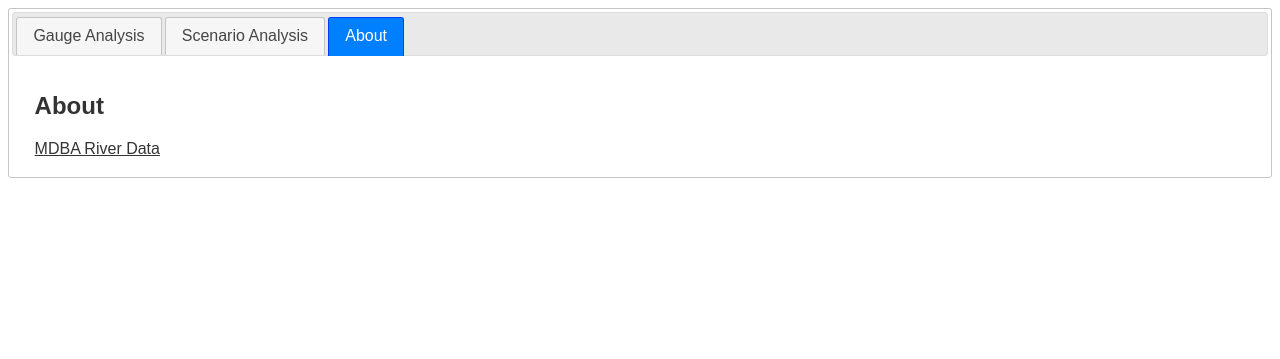
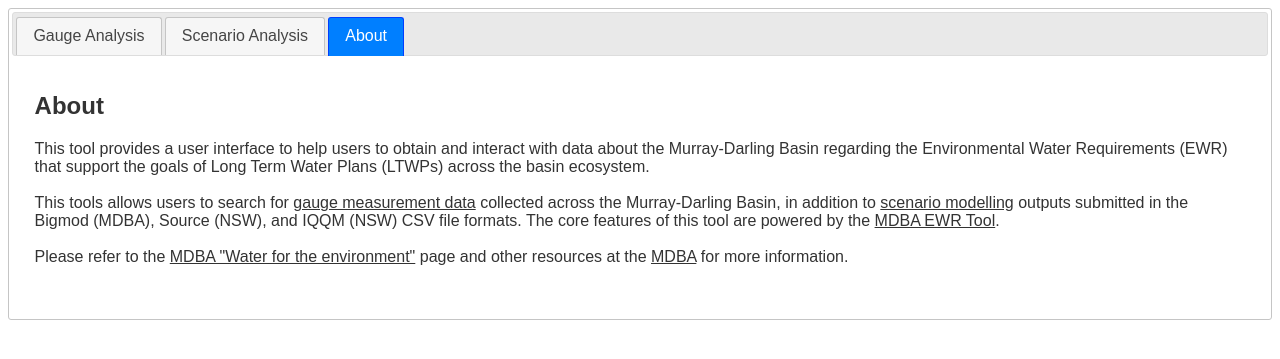
Before and after one commit to drbulu/gauge_data_viz, a Flask app: page / in a window 1280 px wide, after a click on "About". Shown: the top 359 px of the page. Run offline with Flask 3, Linux system fonts and the light colour scheme; some libraries are stand-ins or nearby versions.

Commit message:
updated app about page to give better context to the user about the tool and broad requirements.

```diff
--- a/flask_app/templates/tab_about_page.html
+++ b/flask_app/templates/tab_about_page.html
@@ -1,2 +1,24 @@
 <h2>About</h2>
-<a href="https://riverdata.mdba.gov.au/map" target="_blank">MDBA River Data</a>
+
+<div>
+    <p>
+        This tool provides a user interface to help users to obtain and interact with data
+        about the Murray-Darling Basin regarding the Environmental Water Requirements (EWR)
+        that support the goals of Long Term Water Plans (LTWPs) across the basin ecosystem.
+        <br/>
+        <br/>
+        This tools allows users to search for
+        <a target="_blank" href="https://riverdata.mdba.gov.au/map">gauge measurement data</a>
+        collected across the Murray-Darling Basin, in addition to
+        <a target="_blank" href="https://www.mdba.gov.au/water-management/water-resource-modelling/types-water-modelling">scenario modelling</a>
+        outputs submitted in the Bigmod (MDBA), Source (NSW), and IQQM (NSW) CSV file formats.
+        The core features of this tool are powered by the
+        <a target="_blank" href="https://github.com/MDBAuth/EWR_tool">MDBA EWR Tool</a>.
+        <br/>
+        <br/>
+        Please refer to the <a target="_blank" href="https://www.mdba.gov.au/climate-and-river-health/water-environment">MDBA "Water for the environment"</a>
+        page and other resources at the <a target="_blank" href="https://www.mdba.gov.au/">MDBA</a> for more information.
+        <br/>
+        <br/>
+    </p>
+</div>
```
